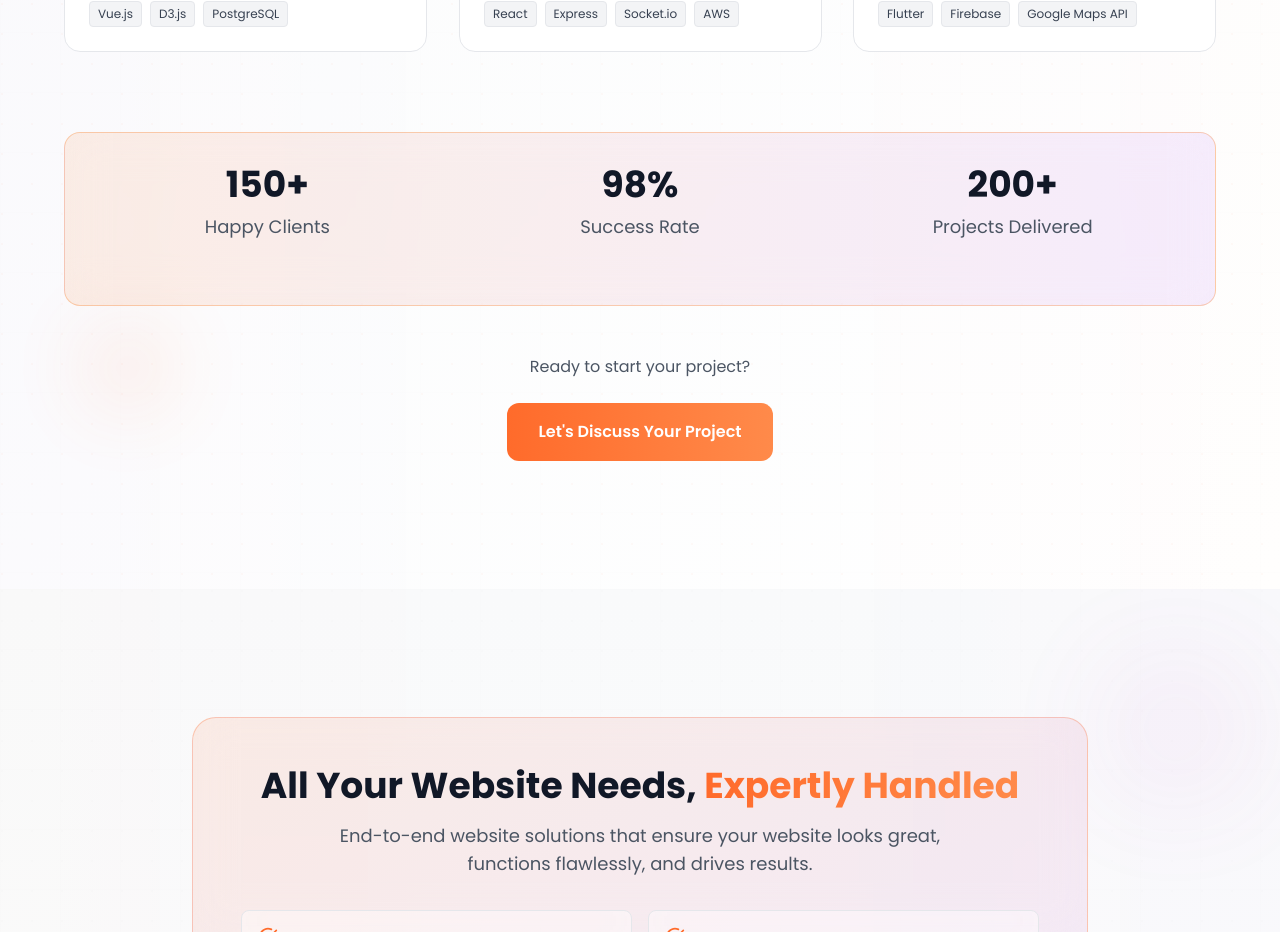
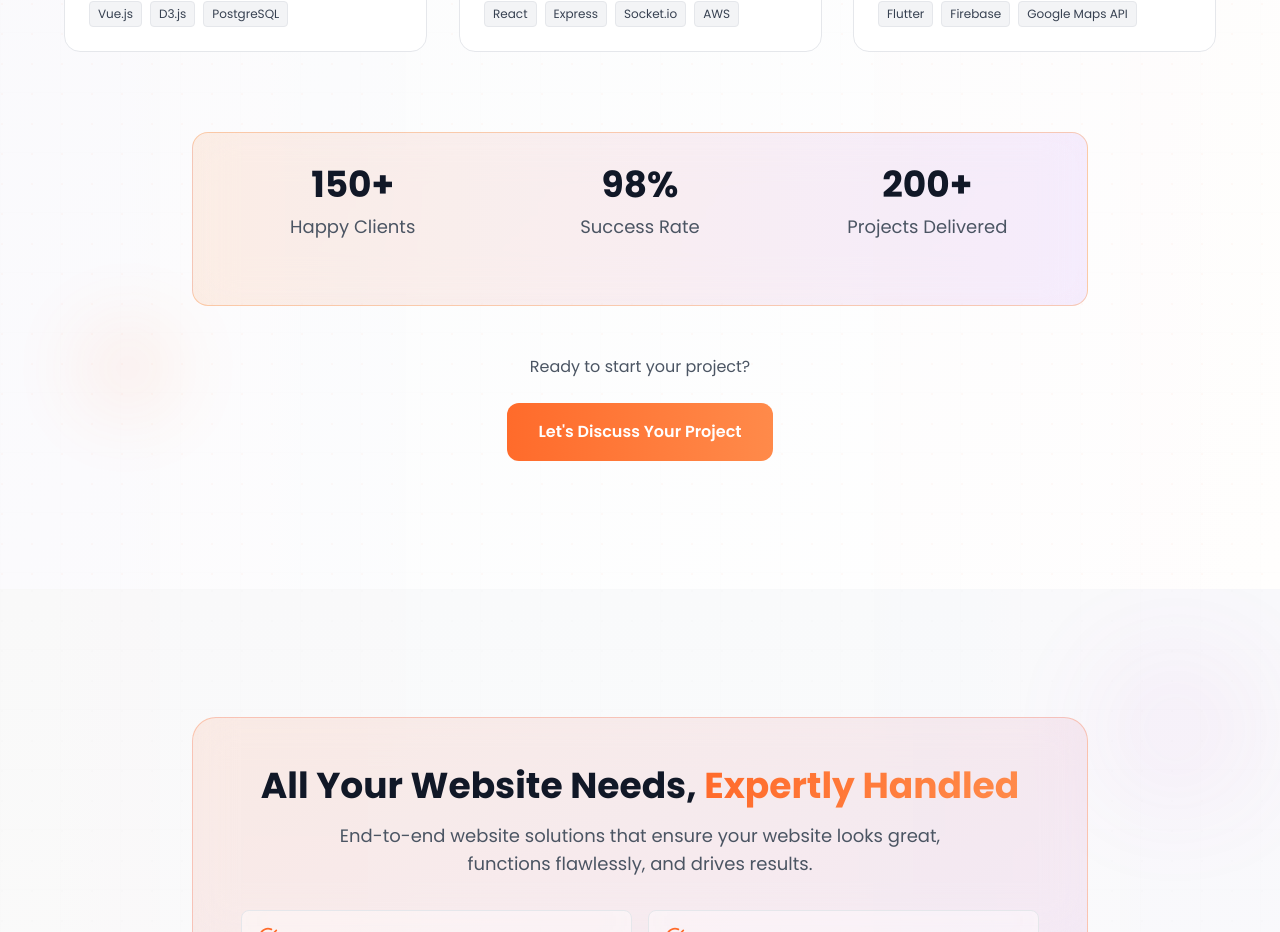
Before and after one commit to Khushalpandit/pacificsoft, a React (Vite) app: page / in a window 1280 px wide. Shown: the part 2480-3412 px from the top of the page. Built offline with nearby package versions, Linux system fonts and the light colour scheme.

Commit message:
Center portfolio stats content

```diff
--- a/src/components/Portfolio.tsx
+++ b/src/components/Portfolio.tsx
@@ -243,7 +243,7 @@ const Portfolio: React.FC = () => {
         {/* Bottom CTA */}
         <div className="text-center mt-16 md:mt-20">
           {/* Stats Integration */}
-          <div className="mb-12 p-8 bg-gradient-to-r from-orange-500/10 to-purple-500/10 dark:from-orange-500/20 dark:to-purple-500/20 backdrop-blur-sm border border-orange-500/30 rounded-2xl">
+          <div className="mb-12 p-8 bg-gradient-to-r from-orange-500/10 to-purple-500/10 dark:from-orange-500/20 dark:to-purple-500/20 backdrop-blur-sm border border-orange-500/30 rounded-2xl max-w-4xl mx-auto">
             <div className="grid grid-cols-1 md:grid-cols-3 gap-8 text-center mb-8">
               <div className="group">
                 <div className="text-3xl md:text-4xl font-bold text-gray-900 dark:text-white mb-2 group-hover:scale-110 transition-transform duration-300">
```
